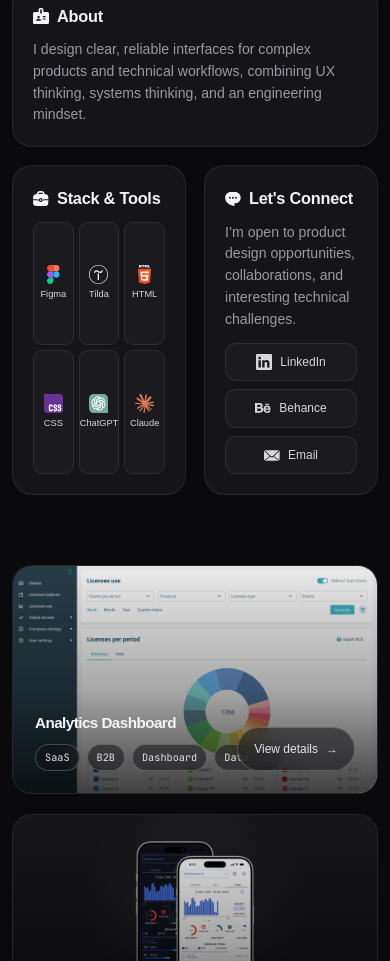
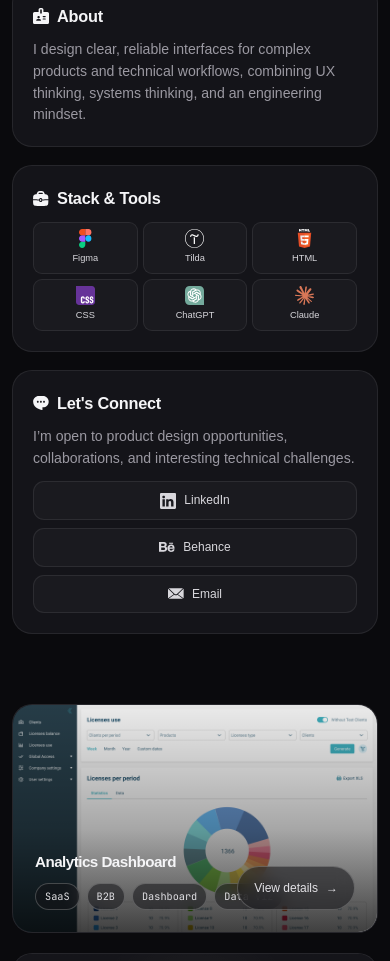
Before and after one commit to LebedevaDaria/portfolio, a website built with Vite: page index.html in a window 390 px wide. Shown: the part 1006-1967 px from the top of the page. Built offline with nearby package versions, Linux system fonts and the light colour scheme.

Commit message:
Адаптация для телефона 480

```diff
--- a/styles.css
+++ b/styles.css
@@ -1121,60 +1121,73 @@ img {
     padding-bottom: 52px;
   }
 
-  /* Сетка оставляет 2 колонки только для Stack + Contacts */
+  /* Одна основная колонка */
   .intro-grid {
-    grid-template-columns: repeat(2, minmax(0, 1fr));
+    grid-template-columns: 1fr;
   }
 
-  /*
-    Убираем влияние промежуточных обёрток на сетку.
-    Карточки становятся непосредственными grid-элементами.
-  */
+  /* Позволяем свободно менять порядок карточек */
   .intro-left,
   .intro-left-bottom,
   .intro-right {
     display: contents;
   }
 
-  /* Hero — первая */
+  /* Hero */
   .hero-card {
-    grid-column: 1 / -1;
+    grid-column: 1;
     order: 1;
   }
 
   /* Preferences сразу после Hero */
   .preferences-card {
-    grid-column: 1 / -1;
+    grid-column: 1;
     order: 2;
   }
 
-  /* Затем обучение */
+  /* Learning */
   .learning-card {
-    grid-column: 1 / -1;
+    grid-column: 1;
     order: 3;
   }
 
-  /* Затем экспертиза */
+  /* Expertise */
   .expertise-card {
-    grid-column: 1 / -1;
+    grid-column: 1;
     order: 4;
   }
 
   /* About */
   .about-card {
-    grid-column: 1 / -1;
+    grid-column: 1;
     order: 5;
   }
 
-  /* Stack и Contacts в одном ряду */
+  /* Stack — отдельная строка */
   .stack-card {
     grid-column: 1;
     order: 6;
   }
 
+  /* 6 инструментов в один ряд */
+  .stack-grid {
+    grid-template-columns: repeat(6, minmax(0, 1fr));
+    justify-content: stretch;
+  }
+
+  .stack-item {
+    width: auto;
+  }
+
+  /* Contacts — под Stack */
   .contact-card {
-    grid-column: 2;
-    order: 6;
+    grid-column: 1;
+    order: 7;
+  }
+
+  /* Три контактные кнопки снова в один ряд */
+  .contact-card .contact-links {
+    grid-template-columns: repeat(3, minmax(0, 1fr)) !important;
   }
 
   .learning-card,
@@ -1190,3 +1203,16 @@ img {
     flex-direction: column;
   }
 }
+
+@media (max-width: 480px) {
+
+  /* Stack: 3 + 3 */
+  .stack-grid {
+    grid-template-columns: repeat(3, minmax(0, 1fr));
+  }
+
+  /* Contacts: кнопки друг под другом */
+  .contact-card .contact-links {
+    grid-template-columns: 1fr !important;
+  }
+}
```
